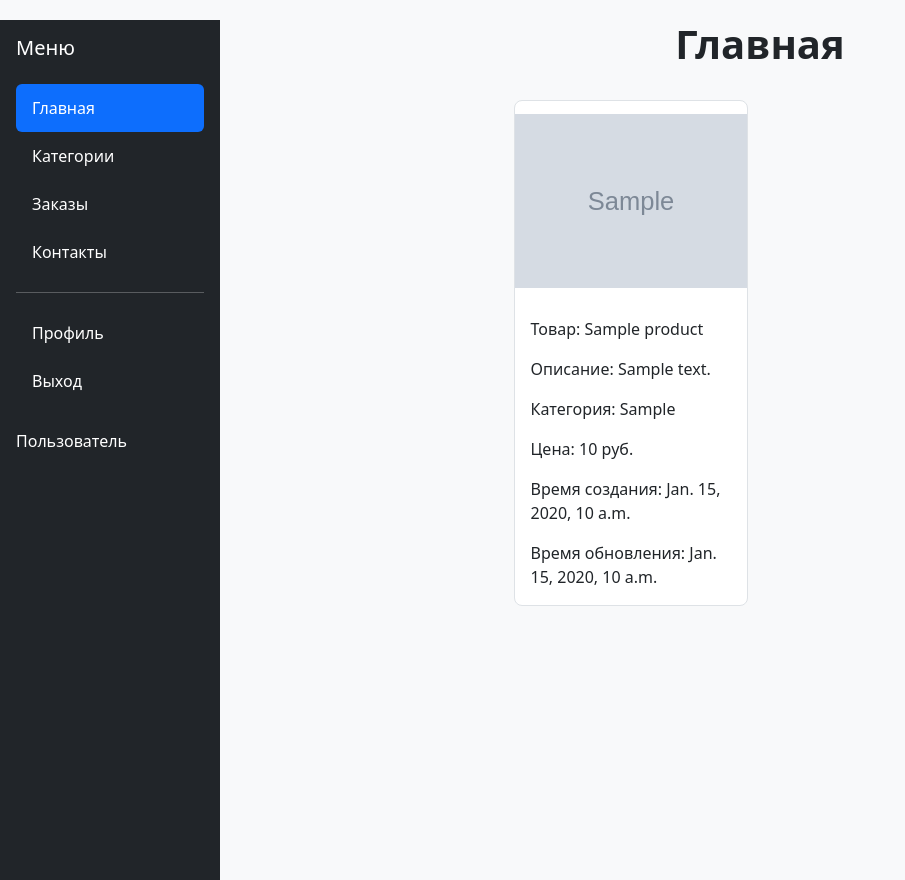
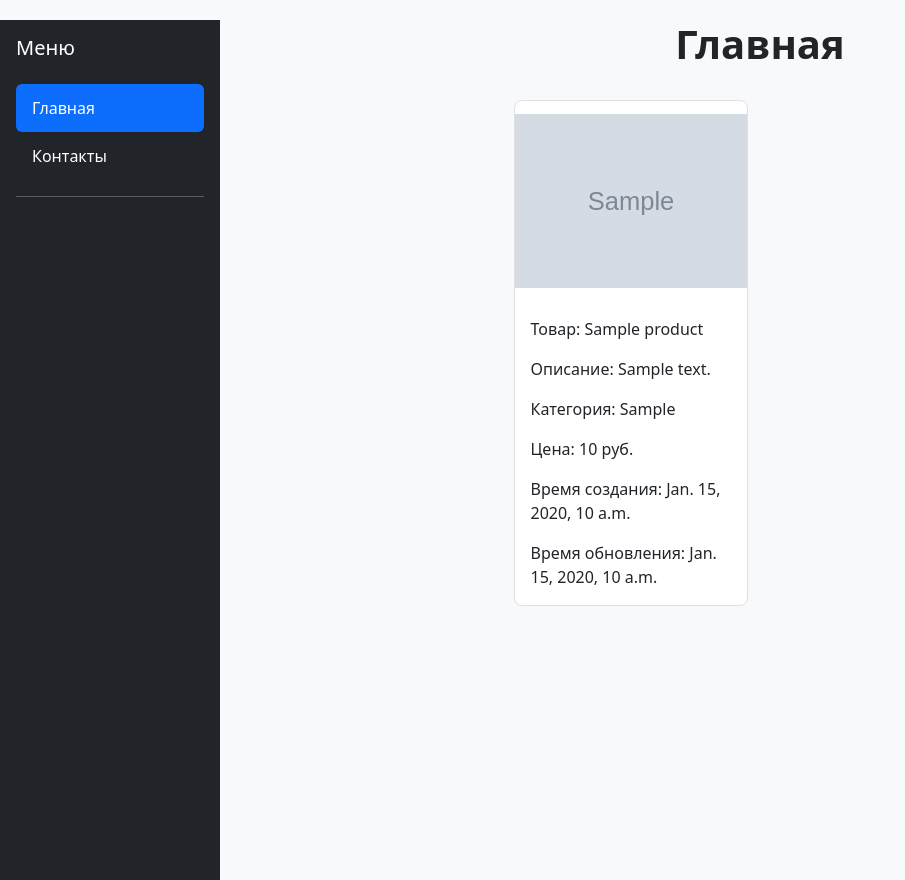
Before and after one commit to kirillgladkikh/dz22v2, a Django app: template catalog/templates/home.html in a window 1280 px wide. Shown: the whole page, without its empty margins (0-905 px from the left). Run offline with Django 5.2, Linux system fonts and the light colour scheme; the template is opened without the code that fills it: most values are stand-ins (such as "Sample title", 1, 10 or a date in 2020); grey boxes marked "Sample" are stand-in pictures; some libraries are stand-ins or nearby versions.

Commit message:
inc_menu.html menu changed

```diff
--- a/catalog/templates/includes/inc_menu.html
+++ b/catalog/templates/includes/inc_menu.html
@@ -2,13 +2,13 @@
 <div class="sidebar">
     <h5 class="mb-4">Меню</h5>
     <a href="#" class="active">Главная</a>
-    <a href="#">Категории</a>
-    <a href="#">Заказы</a>
+<!--    <a href="#">Категории</a>-->
+<!--    <a href="#">Заказы</a>-->
     <a href="#">Контакты</a>
     <hr class="my-3">
-    <a href="#">Профиль</a>
-    <a href="#">Выход</a>
+<!--    <a href="#">Профиль</a>-->
+<!--    <a href="#">Выход</a>-->
     <div class="mt-4">
-        <span>Пользователь</span>
+<!--        <span>Пользователь</span>-->
     </div>
 </div>
```
